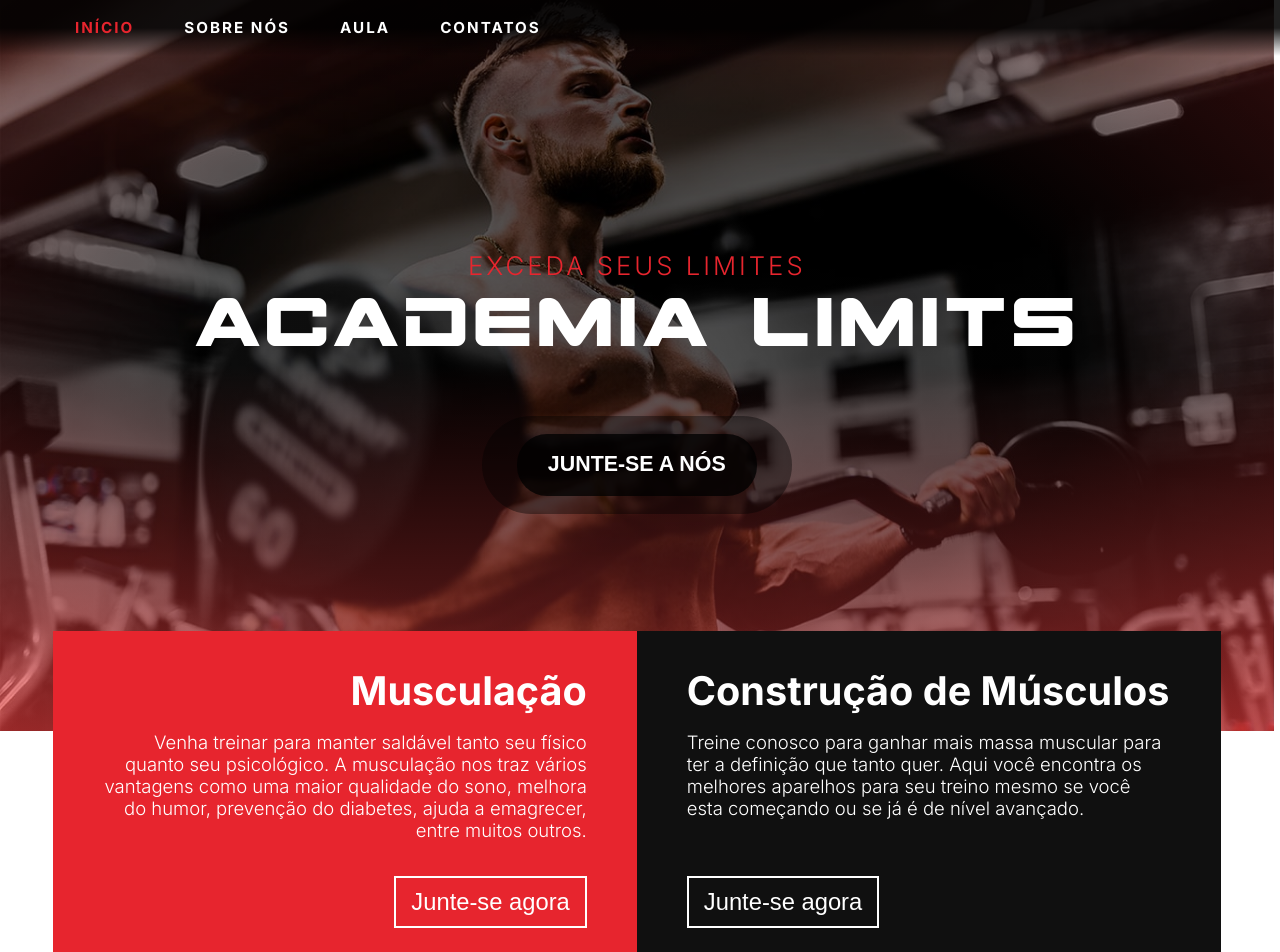
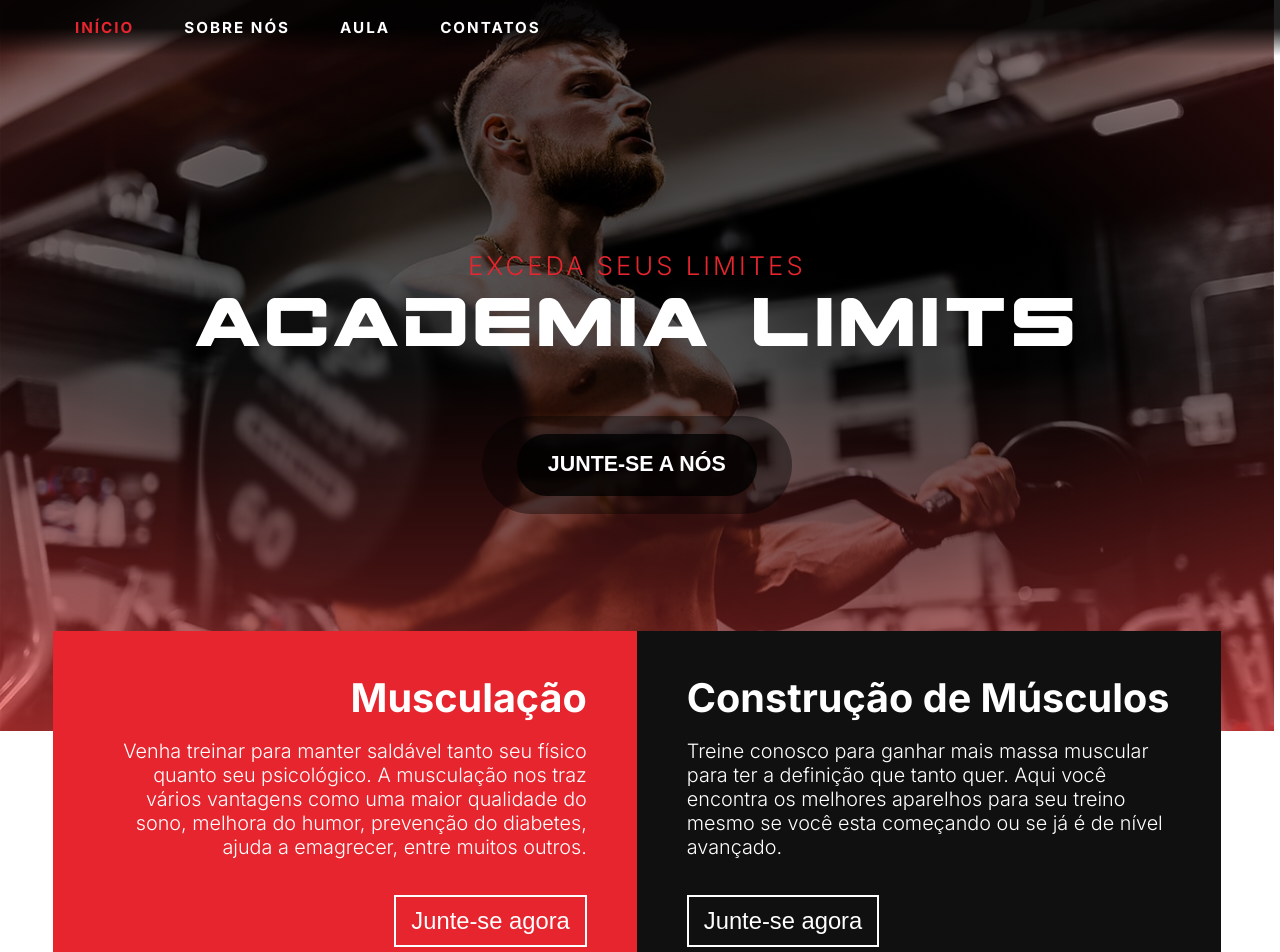
Before and after one commit to ViniUme/LimitsGym, a Next.js app: page / in a window 1280 px wide. Shown: the top 952 px of the page. Built offline with nearby package versions, Linux system fonts and the light colour scheme.

Commit message:
Adjusted font size

```diff
--- a/src/styles/gym_class.module.scss
+++ b/src/styles/gym_class.module.scss
@@ -20,7 +20,7 @@
         }
 
         .description{
-            font-size: 0.7em;
+            font-size: 0.75em;
             font-weight: 300;
         }
 
```
